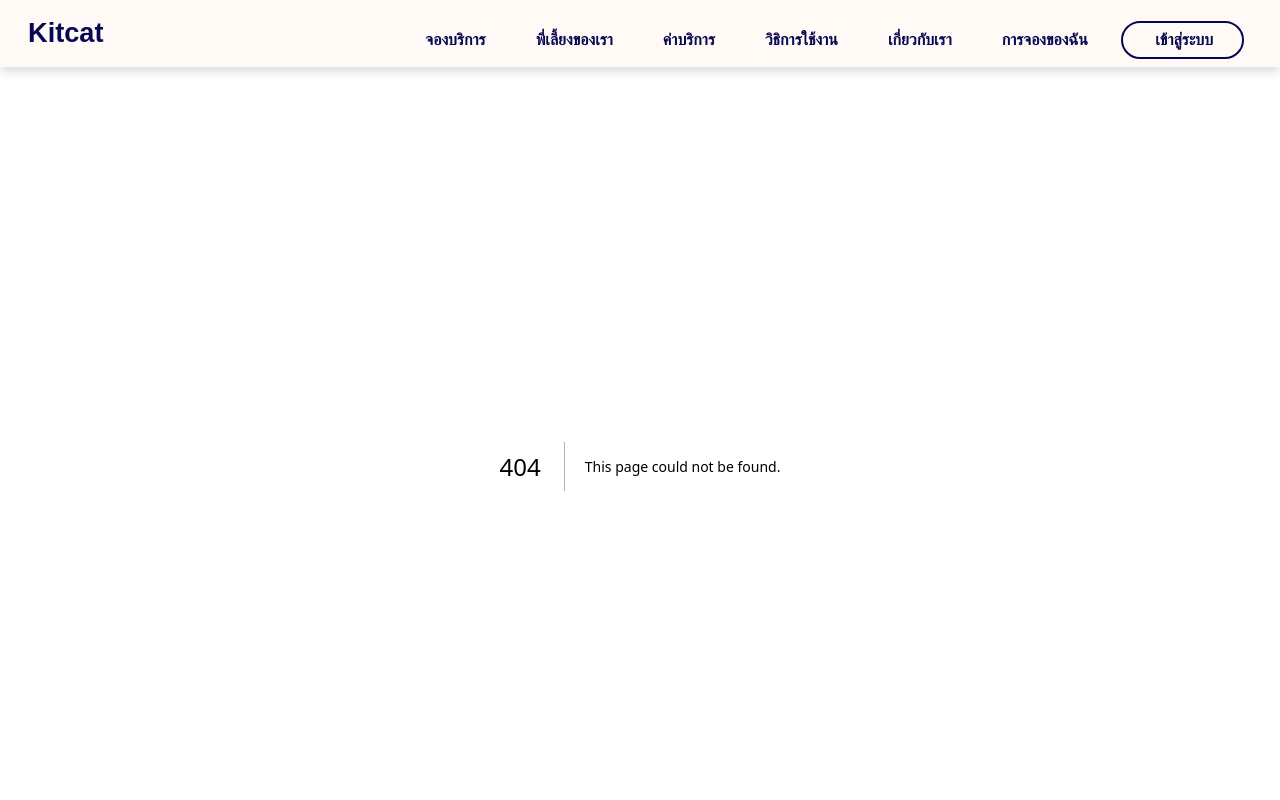
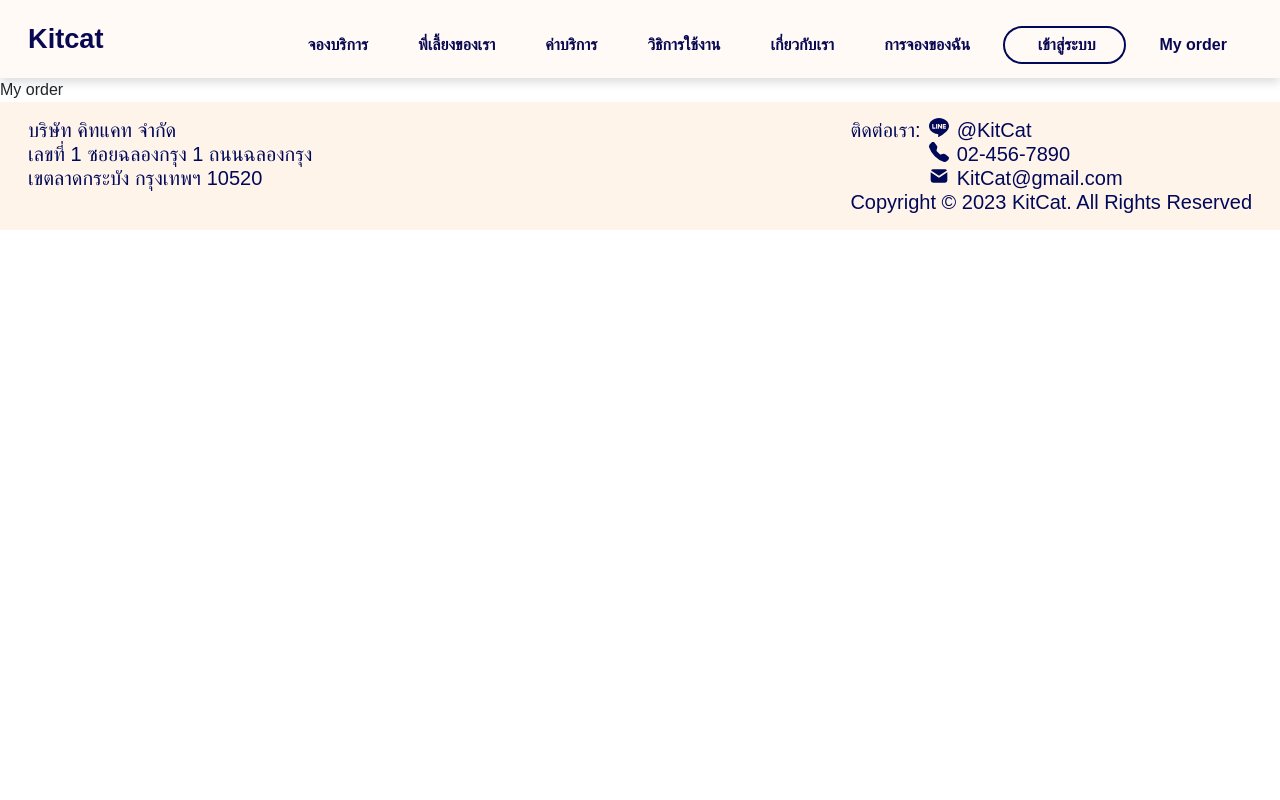
Before and after one commit to thanatat64/kmitl-kitcat, a Next.js app: page /myorder in a window 1280 px wide. Before the commit this address had no page. Shown: the top 800 px of the page. Built offline with nearby package versions, Linux system fonts and the light colour scheme; a web font is replaced by a local one.

Commit message:
create my order

```diff
--- a/components/navigation/NavigationBar.tsx
+++ b/components/navigation/NavigationBar.tsx
@@ -70,6 +70,11 @@ const NavigationBar: React.FC<NavigationBarProps> = ({ }) => {
                 <div className='setLogin'>เข้าสู่ระบบ </div>
               </Link>
             </li>
+            <li>
+              <Link href="/myorder" className={isItemActive('/myorder')} onClick={() => handleItemClick('/myorder')}>
+                <div>My order </div>
+              </Link>
+            </li>
           </ul>
           </div>
         </OutsideClickHandler>
--- /dev/null
+++ b/src/app/myorder/page.tsx
@@ -0,0 +1,11 @@
+import React from 'react'
+
+const page = () => {
+  return (
+    <div>
+      My order
+    </div>
+  )
+}
+
+export default page
```
